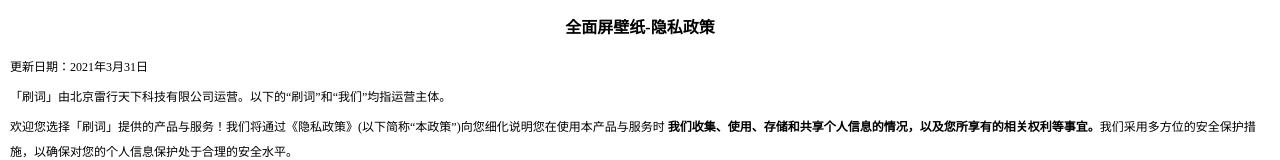
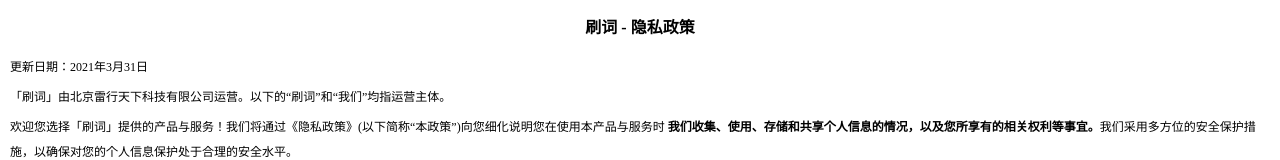
Before and after one commit to 15101538237ren/15101538237ren.github.io, a plain HTML site: page shuaci/privacy.html in a window 1280 px wide. Shown: the top 160 px of the page. Drawn offline with Linux system fonts and the light colour scheme.

Commit message:
Update privacy.html

```diff
--- a/shuaci/privacy.html
+++ b/shuaci/privacy.html
@@ -71,7 +71,7 @@
 		<div class="Text">
 
 			<div class="title">
-			全面屏壁纸-隐私政策
+			刷词 - 隐私政策
 			</div>
 			<div class="term">
 				<p>
```
